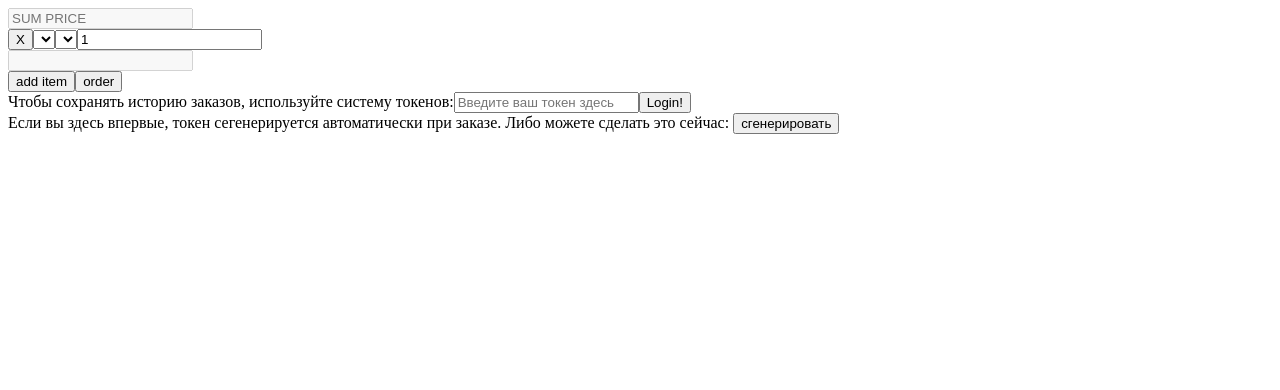
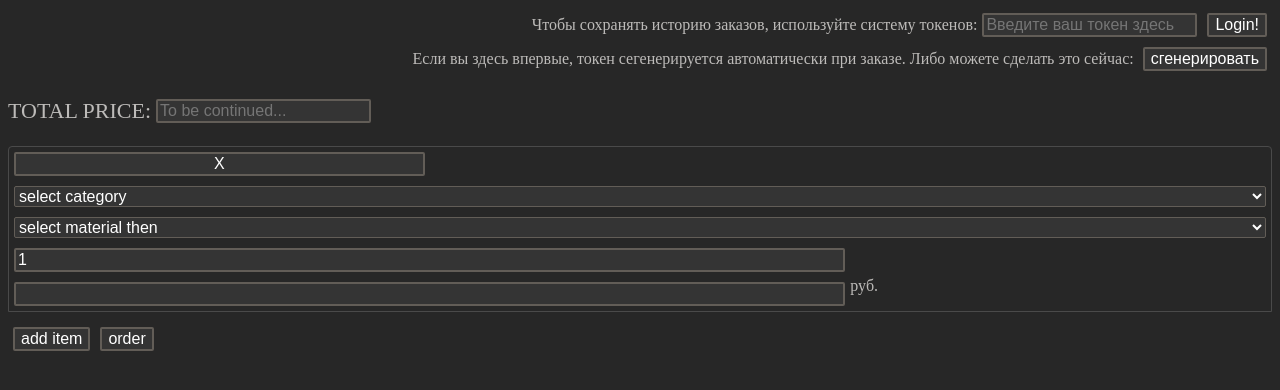
Before and after one commit to mmkenq/calculator, a PHP site: page / in a window 1280 px wide. Shown: the top 390 px of the page. Run offline with PHP 8.4, Linux system fonts and the light colour scheme; lists and menus that the app fills with data are empty.

Commit message:
HTML markup & CSS

```diff
--- a/css/index.css
+++ b/css/index.css
@@ -1,8 +1,127 @@
-#userOrdersBox {
+body {
+	background-color: #272727;
+	color: #bdbbb9;
+
+	display: grid;
+	grid-template-columns: 1fr;
+	grid-template-rows: auto auto auto;
+}
+
+input, button, select {
+	background-color: #343434;
+	border-radius: 2px;
+	border-color: #625d57;
+	border-style: solid;
+	margin: 5px;
+	font-size: 16px;
+	color: white;
+}
+
+input:focus, button:hover, select:hover {
+	background-color: #575757;
+}
+
+#rdCalcBox {
+	grid-area: 2/1/3/2;
+}
+
+#rdLoginBox {
+	text-align: right;
+	grid-area: 1/1/2/2;
+}
+
+#rdCalcForm {
+	max-height: 500px;
+	overflow-y: scroll;
+}
+
+#rdUserOrdersBox {
+	grid-area: 3/1/4/2;
+
 	display: grid;
 	grid-template-rows: 1fr;
 	overflow-x: auto;
 	grid-auto-flow: column;
-	grid-auto-columns: auto;
-	grid-gap: 15px;
+	grid-auto-columns: min-content;
+	grid-gap: 25px;
+
 }
+
+.calcSumPriceWraper {
+	font-size: 22px;
+	display: flex;
+	align-items: center;
+}
+
+.inputItem {
+	display: grid;
+	grid-template-columns: 1fr 1fr 1fr;
+	grid-template-rows: max-content;
+
+	margin-bottom: 10px;
+	border-style: solid;
+	border-width: 1px;
+	border-top-left-radius: 4px;
+	border-top-right-radius: 4px;
+	border-color: #4a4a4a;
+}
+
+.materialPreview {
+	grid-area: 1/2/2/4;
+	width: 100%;
+	object-fit: cover;
+	max-height: 64px;
+	border-radius: 4px;
+}
+
+.category {
+	grid-area: 2/1/3/4;
+}
+
+.material {
+	grid-area: 3/1/4/4;
+}
+
+.amount {
+	grid-area: 4/1/5/3;
+}
+
+.orderItemUnit {
+	grid-area: 4/3/5/4;
+}
+
+.price {
+	grid-area: 5/1/6/3;
+}
+
+.moneyUnit {
+	grid-area: 5/3/6/4;
+}
+
+/*.orderItemUnit, .moneyUnit {
+	border-style: solid;
+	border-width: 1px;
+	border-color: #4a4a4a;
+}*/
+
+.orderEntry {
+	max-height: 500px;
+	overflow-y: scroll;
+	background-color: #343434;
+	border-radius: 6px;
+	padding: 10px;
+}
+
+.orderItem {
+	padding: 5px;
+	border-style: solid;
+	border-width: 1px;
+	border-color: #4a4a4a;
+	border-radius: 6px;
+	margin-bottom: 16px;
+}
+
+.orderItemPriceWrapper, .orderItemAmountWrapper {
+	display: flex;
+	align-items: center;
+}
--- a/js/modules/Renderer.js
+++ b/js/modules/Renderer.js
@@ -37,7 +37,15 @@ export default function Renderer(props){
 
 	async function updateUserOrders(userToken, userOrdersBox){
 		userOrdersBox.innerHTML = 'ВАШИ ЗАКАЗЫ: ';
+		let loadImg = document.createElement('img');
+		loadImg.src = "assets/load2.gif";
+		//loadImg.width = "200";
+		loadImg.height = "100";
+		userOrdersBox.appendChild(loadImg);
+
 		const resUserOrders = await server.sendReq('getUserOrders', '&token=' + userToken);
+		userOrdersBox.innerHTML = 'ВАШИ ЗАКАЗЫ: ';
+
 		if(!Array.isArray(resUserOrders.data)) console.log(server.getRes(resUserOrders));
 		else {
 			resUserOrders.data.forEach((order, i) => {
@@ -47,11 +55,11 @@ export default function Renderer(props){
 
 				const orderDate = document.createElement('div');
 				orderDate.setAttribute('class', 'orderDate');
-				orderDate.innerHTML = order.order_date;
+				orderDate.innerHTML = 'ORDER DATE: ' + order.order_date;
 
 				const orderSumPrice = document.createElement('div');
 				orderSumPrice.setAttribute('class', 'orderSumPrice');
-				orderSumPrice.innerHTML = order.order_sum_price;
+				orderSumPrice.innerHTML = 'TOTAL PRICE: <font color="#75b482"> ' + order.order_sum_price + '</font>';
 
 				orderEntry.appendChild(orderDate);
 				orderEntry.appendChild(orderSumPrice);
@@ -61,23 +69,44 @@ export default function Renderer(props){
 					const orderItem = document.createElement('div');
 					orderItem.setAttribute('class', 'orderItem');
 
+
+					const orderItemPriceWrapper = document.createElement('div');
+					orderItemPriceWrapper.setAttribute('class', 'orderItemPriceWrapper');
+
+					const orderItemPriceText = document.createElement('p');
+					orderItemPriceText.innerHTML = 'PRICE: ';
+
 					const orderItemPrice = document.createElement('input');
 					orderItemPrice.disabled = true;
 					orderItemPrice.value = item.price;
+					orderItemPrice.style.color = "#75b482";
+
+					orderItemPriceWrapper.appendChild(orderItemPriceText);
+					orderItemPriceWrapper.appendChild(orderItemPrice);
+
+
+					const orderItemAmountWrapper = document.createElement('div');
+					orderItemAmountWrapper.setAttribute('class', 'orderItemAmountWrapper');
+
+					const orderItemAmountText = document.createElement('p');
+					orderItemAmountText.innerHTML = 'AMOUNT: ';
 
 					const orderItemAmount = document.createElement('input');
 					orderItemAmount.disabled = true;
 					orderItemAmount.value = item.amount;
 
+					orderItemAmountWrapper.appendChild(orderItemAmountText);
+					orderItemAmountWrapper.appendChild(orderItemAmount);
+
 					const orderItemCatName = document.createElement('div');
-					orderItemCatName.innerHTML = item.category_name;
+					orderItemCatName.innerHTML = 'CATEGORY: ' + item.category_name;
 					const orderItemMatName = document.createElement('div');
-					orderItemMatName.innerHTML = item.material_name;
+					orderItemMatName.innerHTML = 'MATERIAL: ' + item.material_name;
 
 					orderItem.appendChild(orderItemCatName);
 					orderItem.appendChild(orderItemMatName);
-					orderItem.appendChild(orderItemAmount);
-					orderItem.appendChild(orderItemPrice);
+					orderItem.appendChild(orderItemAmountWrapper);
+					orderItem.appendChild(orderItemPriceWrapper);
 					orderEntry.appendChild(orderItem);
 				});
 
@@ -104,7 +133,7 @@ export default function Renderer(props){
 
 			const resLogin = await server.sendReq('signin', '&token=' + orderUserToken);
 			updateLoginBox(orderUserToken, loginBox);
-			updateUserOrders(orderUserToken, document.getElementById('userOrdersBox'));
+			updateUserOrders(orderUserToken, document.getElementById('rdUserOrdersBox'));
 		});
 
 		loginBox.appendChild(token);
@@ -130,7 +159,7 @@ export default function Renderer(props){
 
 			const resLogin = await server.sendReq('signin', '&token=' + orderUserToken);
 			updateLoginBox(orderUserToken, loginBox);
-			updateUserOrders(orderUserToken, document.getElementById('userOrdersBox'));
+			updateUserOrders(orderUserToken, document.getElementById('rdUserOrdersBox'));
 		});
 
 		const newUserToken = document.createElement('div');
@@ -176,6 +205,7 @@ export default function Renderer(props){
 
 			const category = document.createElement('select');
 			category.setAttribute('class', 'category');
+			category.innerHTML = '<option>select category</option>';
 			category.addEventListener('focus', async ()=>{
 				material.innerHTML = '';
 				category.innerHTML = '';
@@ -201,6 +231,7 @@ export default function Renderer(props){
 			});
 			category.addEventListener('change', async (ev)=>{
 				material.innerHTML = '';
+				materialPreview.src = '';
 				measure.innerHTML = '';
 				price.value = '';
 
@@ -209,6 +240,13 @@ export default function Renderer(props){
 
 				let resMaterials = await server.sendReq('getMaterials', '&category_id='+catId);
 				material.dataset.selectedMatId = resMaterials.data[0].material_id;
+
+				let resUnit = await server.sendReq('getUnit', '&unit_id=' + resMaterials.data[0].material_unit_id);
+				measure.innerHTML = resUnit.data.unit_material_name;
+
+				let resImage = await server.sendReq('getMaterialImage', '&material_img_id=' + resMaterials.data[0].material_img_id);
+				if(resImage.result == 'ok') materialPreview.src = resImage.data.img_src;
+
 
 				let unitPrice = resMaterials.data[0].material_unit_price;
 				amount.setAttribute('data-unit-price', unitPrice);
@@ -223,13 +261,13 @@ export default function Renderer(props){
 						amount.setAttribute('data-unit-price', el.material_unit_price);
 						price.value = el.material_unit_price * amount.value;
 						updateSumPrice(calcForm, calcSumPrice);
-						materialImgBox.src = '';
+						materialPreview.src = '';
 
 						let resUnit = await server.sendReq('getUnit', '&unit_id=' + el.material_unit_id);
 						measure.innerHTML = resUnit.data.unit_material_name;
 
 						let resImage = await server.sendReq('getMaterialImage', '&material_img_id=' + el.material_img_id);
-						if(resImage.result == 'ok') materialImgBox.src = resImage.data.img_src;
+						if(resImage.result == 'ok') materialPreview.src = resImage.data.img_src;
 
 
 					});
@@ -240,6 +278,7 @@ export default function Renderer(props){
 
 			const material = document.createElement('select');
 			material.setAttribute('class', 'material');
+			material.innerHTML = '<option>select material then</option>';
 			material.addEventListener('change', (ev)=>{
 				let matId = ev.target.options[ev.target.selectedIndex].dataset.matId;
 				material.dataset.selectedMatId = matId;
@@ -254,31 +293,46 @@ export default function Renderer(props){
 			});
 
 			const measure = document.createElement('div');
-			// ...
+			measure.setAttribute('class', 'orderItemUnit');
 
-			const materialImgBox = document.createElement('img');
+			const materialPreview = document.createElement('img');
+			materialPreview.setAttribute('class', 'materialPreview');
 
 
 			const price = document.createElement('input');
 			price.disabled = true;
 			price.setAttribute('class', 'price');
 
+			const moneyMeasure = document.createElement('div');
+			moneyMeasure.setAttribute('class', 'moneyUnit');
+			moneyMeasure.innerHTML = 'руб.';
+
 			item.appendChild(close);
 			item.appendChild(category);
 			item.appendChild(material);
 			item.appendChild(amount);
 			item.appendChild(measure);
-			item.appendChild(materialImgBox);
+			item.appendChild(materialPreview);
 			item.appendChild(price);
+			item.appendChild(moneyMeasure);
 			calcForm.appendChild(item);
 
 		});	// calcAddItem.addEventListener()
 
+		const calcSumPriceWraper = document.createElement('div');
+		calcSumPriceWraper.setAttribute('class', 'calcSumPriceWraper');
+
 		const calcSumPrice = document.createElement('input');
 		calcSumPrice.disabled = true;
-		calcSumPrice.placeholder = 'SUM PRICE';
+		calcSumPrice.placeholder = 'To be continued...';
 
-		calcForm.appendChild(calcSumPrice);
+		const calcSumPriceText = document.createElement('p');
+		calcSumPriceText.innerHTML = 'TOTAL PRICE: ';
+
+		calcSumPriceWraper.appendChild(calcSumPriceText);
+		calcSumPriceWraper.appendChild(calcSumPrice);
+
+		calcForm.appendChild(calcSumPriceWraper);
 		calcBox.appendChild(calcForm);
 		calcBox.appendChild(calcAddItem);
 
@@ -291,6 +345,11 @@ export default function Renderer(props){
 		orderBut.innerHTML = "order";
 		orderBut.addEventListener('click', async ()=>{
 			const form = parseRdCalcForm(calcForm);
+
+			if(form.items.length == 0){
+				alert('ERR: no items!');
+				return;
+			}
 
 			// Check FORM_FIELDS
 			for(let i = 0; i < form.items.length; i++){
@@ -325,7 +384,7 @@ export default function Renderer(props){
 				alert(server.getRes(resOrder));
 				return;
 			}
-			updateUserOrders(orderUserToken, document.getElementById('userOrdersBox'));
+			updateUserOrders(orderUserToken, document.getElementById('rdUserOrdersBox'));
 
 		});
 		calcBox.appendChild(orderBut);
@@ -333,7 +392,7 @@ export default function Renderer(props){
 
 	this.showUserOrders = function(){
 		let userOrdersBox = document.createElement('div');
-		userOrdersBox.id = 'userOrdersBox';
+		userOrdersBox.id = 'rdUserOrdersBox';
 		userOrdersBox.innerHTML = '';
 		document.getElementsByTagName('body')[0].appendChild(userOrdersBox);
 	}
```
